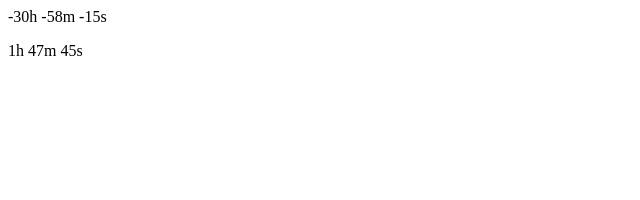
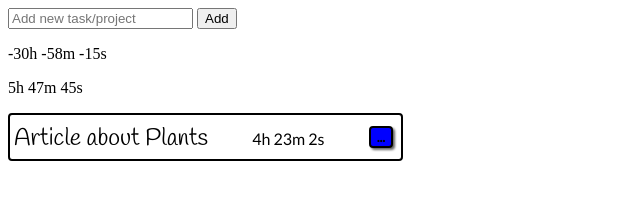
Before and after one commit to lewisbolaton/todountdown, a plain HTML site: page index.html in a window 1280 px wide. Shown: the whole page, without its empty margins (0-640 px from the left). Drawn offline with Linux system fonts and the light colour scheme.

Commit message:
Added classes to div elements

```diff
--- a/index.html
+++ b/index.html
@@ -2,10 +2,18 @@
 <head>
   <title>To-dountdown</title>
   <script type="text/javascript" src="./main.js"></script>
+  <link rel="stylesheet" href="./styles/item.css">
 </head>
 
 <body>
+  <input type="text" placeholder="Add new task/project"></input>
+  <button>Add</button>
   <p id="countdowna"></p>
   <p id="countdownb"></p>
+  <div class="item">
+  	<span class="name">Article about Plants</span>
+  	<span class="countdown">4h 23m 2s</span>
+  	<button class="more">...</button>
+  </div>
 </body>
 </html>
--- a/main.js
+++ b/main.js
@@ -1,5 +1,5 @@
 var scheduleStringA = '30 Jan 2021 12:00';
-var scheduleStringB = '1 Feb 2021 11:45';
+var scheduleStringB = '1 Feb 2021 23:45';
 
 const countdown = (scheduleString, documentId) => {
 	const timezoneOffset = 8 * 60 * 60 * 10000;
```
